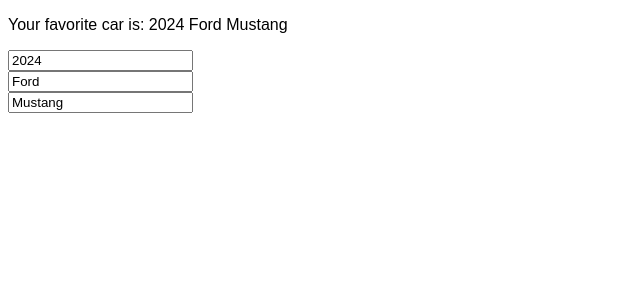
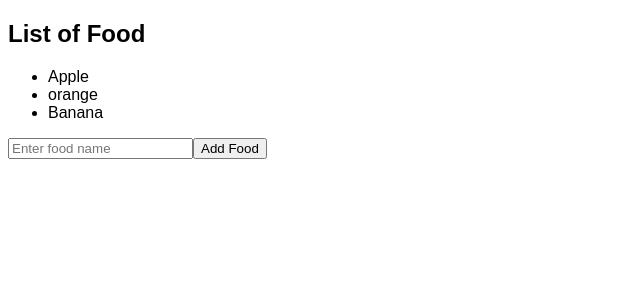
Before and after one commit to janet-barbie/React-crash-course, a React (Vite) app in the folder react-app/: page / in a window 1280 px wide. Shown: the top 300 px of the page, without its empty margins (0-640 px from the left). Built offline with nearby package versions, Linux system fonts and the light colour scheme.

Commit message:
how to update state of arrays

```diff
--- a/react-app/src/MyComponent.jsx
+++ b/react-app/src/MyComponent.jsx
@@ -1,27 +1,28 @@
 import React, {useState} from 'react';
 
 function MyComponent(){
-    const [car,setCar] = useState({year:2024,
-                                   make:"Ford",
-                                   model:"Mustang"})
-    function handleYearChange(event){
-        setCar(c => ({...c,year: event.target.value}))
+const [foods , setFoods] = useState(["Apple","orange","Banana"])
 
-    }
-    function handleMakeChange(event){
-        setCar(c => ({...c,make:event.target.value}))
+function handleAddFood(){
+    const newFood = document.getElementById("foodInput").value
+    document.getElementById("foodInput").value = "";
+    setFoods(f =>[...f,newFood])
 
-    }
-    function handleModelChange(event){
-        setCar(c => ({...c,model:event.target.value}))
+}
+function handleRemoveFood(index){
+    setFoods(foods.filter((_,i)=>i !== index));
 
-    }
+}
     return(
         <div>
-            <p>Your favorite car is: {car.year}  {car.make}  {car.model}</p>
-            <input type="number" value={car.year} onChange={handleYearChange}/> <br/>
-            <input type="text" value={car.make} onChange={handleMakeChange}/> <br/>
-            <input type="text" value={car.model} onChange={handleModelChange}/> <br/>
+          <h2>List of Food</h2>
+          <ul>
+            {foods.map((food,index)=>
+            <li key={index} onClick={()=>handleRemoveFood(index)}>{food}
+            </li>)}
+            </ul>
+            <input type="text" id="foodInput" placeholder="Enter food name"/>
+            <button onClick={handleAddFood}>Add Food</button>
         </div>
     )
 
```
